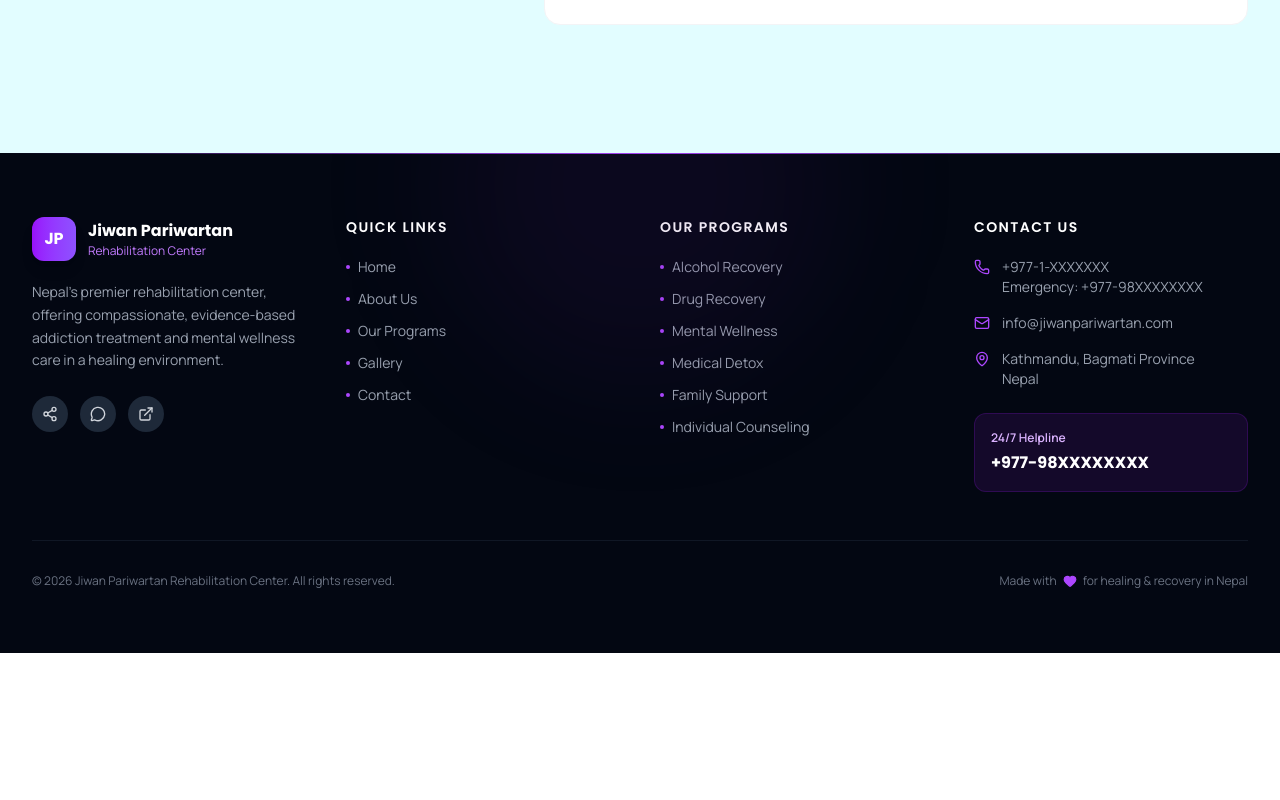
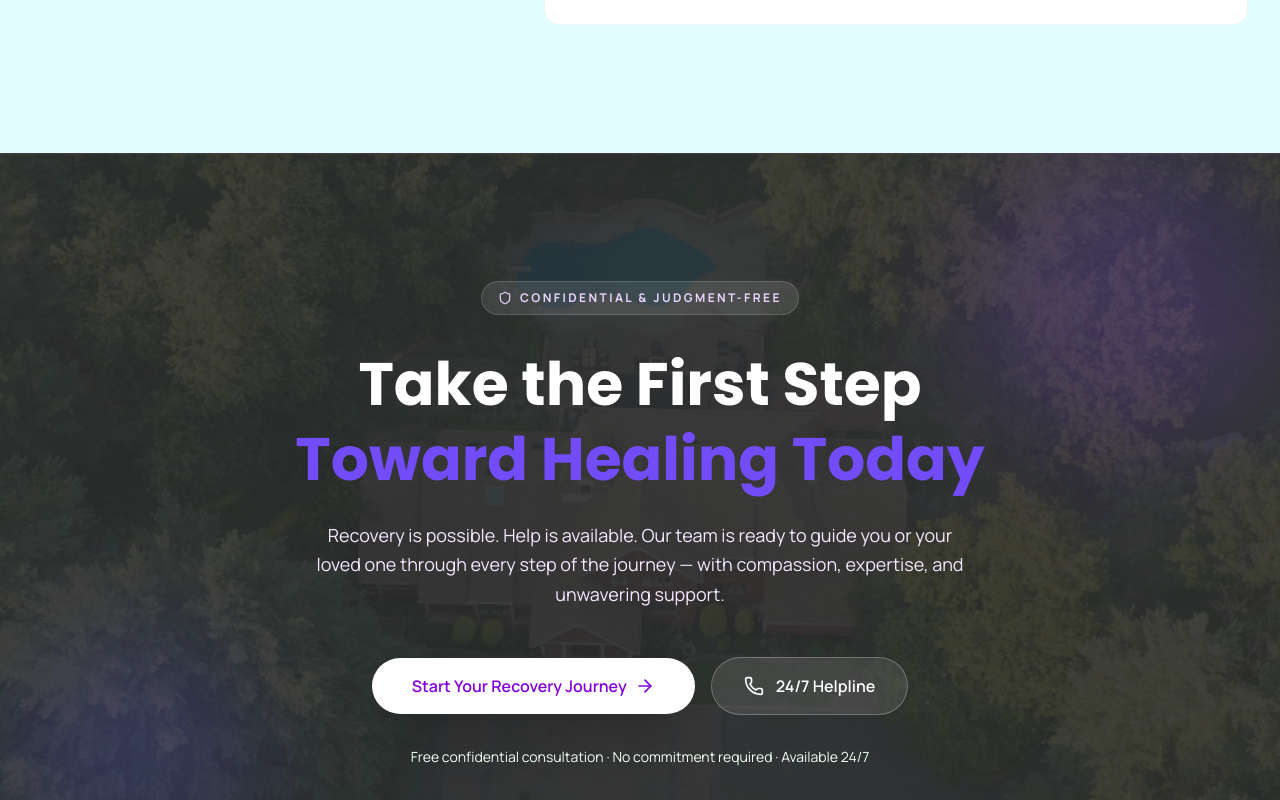
Before and after one commit to jiwanpariwartan/Jiwan-Pariwartan, a Next.js app: page / in a window 1280 px wide. Shown: the part 7860-8660 px from the top of the page. Before the commit the page ends 8513 px from the top, so only its background shows below. Built offline with nearby package versions, Linux system fonts and the light colour scheme.

Commit message:
feat: contact image

```diff
--- a/app/page.tsx
+++ b/app/page.tsx
@@ -27,8 +27,7 @@ export default function HomePage() {
       <TestimonialsSection />
       <GalleryPreview />
       <FAQSection />
-      {/*
-      <ContactCTA /> */}
+      <ContactCTA />
     </>
   );
 }
--- a/components/sections/ContactCTA.tsx
+++ b/components/sections/ContactCTA.tsx
@@ -1,6 +1,7 @@
 "use client";
 
 import Link from "next/link";
+import Image from "next/image";
 import { motion } from "framer-motion";
 import { useInView } from "react-intersection-observer";
 import { Phone, ArrowRight, Shield } from "lucide-react";
@@ -15,15 +16,18 @@ export default function ContactCTA() {
 
   return (
     <section className="py-24 lg:py-32 relative overflow-hidden">
-      {/* Background */}
-      <div className="absolute inset-0 bg-linear-to-br from-purple-700 via-violet-700 to-indigo-800" />
-      <div
-        className="absolute inset-0"
-        style={{
-          backgroundImage:
-            "radial-gradient(ellipse at 30% 50%, rgba(255,255,255,0.05) 0%, transparent 60%), radial-gradient(ellipse at 70% 30%, rgba(212,175,55,0.08) 0%, transparent 60%)",
-        }}
-      />
+      {/* Background image */}
+      <div className="absolute inset-0">
+        <Image
+          src="/images/contact-cta.webp"
+          alt=""
+          fill
+          className="object-cover object-center opacity-40"
+          sizes="100vw"
+        />
+        {/* Dark overlay */}
+        <div className="absolute inset-0 bg-black/75" />
+      </div>
 
       {/* Floating orbs */}
       <div className="absolute top-0 right-0 w-80 h-80 rounded-full bg-violet-500/20 blur-3xl pointer-events-none animate-float-slow" />
@@ -47,9 +51,7 @@ export default function ContactCTA() {
           <h2 className="font-display font-bold text-4xl sm:text-5xl lg:text-6xl text-white leading-tight mb-6">
             {t.titleStart[language]}
             <br />
-            <span className="text-purple-200">
-              {t.titleHighlight[language]}
-            </span>
+            <span className="text-[#724cf9]">{t.titleHighlight[language]}</span>
           </h2>
 
           <p className="text-lg text-purple-100 leading-relaxed max-w-2xl mx-auto mb-12">
@@ -72,9 +74,7 @@ export default function ContactCTA() {
             </a>
           </div>
 
-          <p className="text-purple-300/70 text-sm mt-8">
-            {t.footnote[language]}
-          </p>
+          <p className="text-[#f0fff1] text-sm mt-8">{t.footnote[language]}</p>
         </motion.div>
       </div>
     </section>
```
Also changed, not shown: public/images/contact-cta.webp (added).
